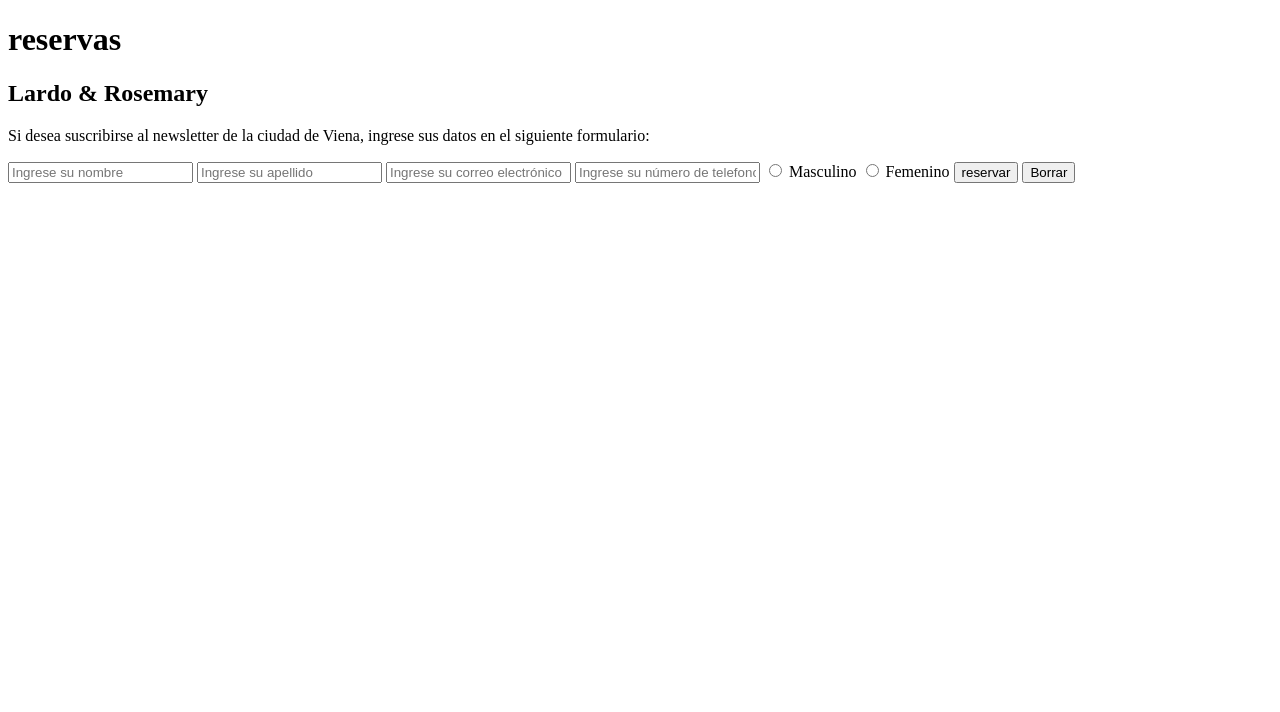
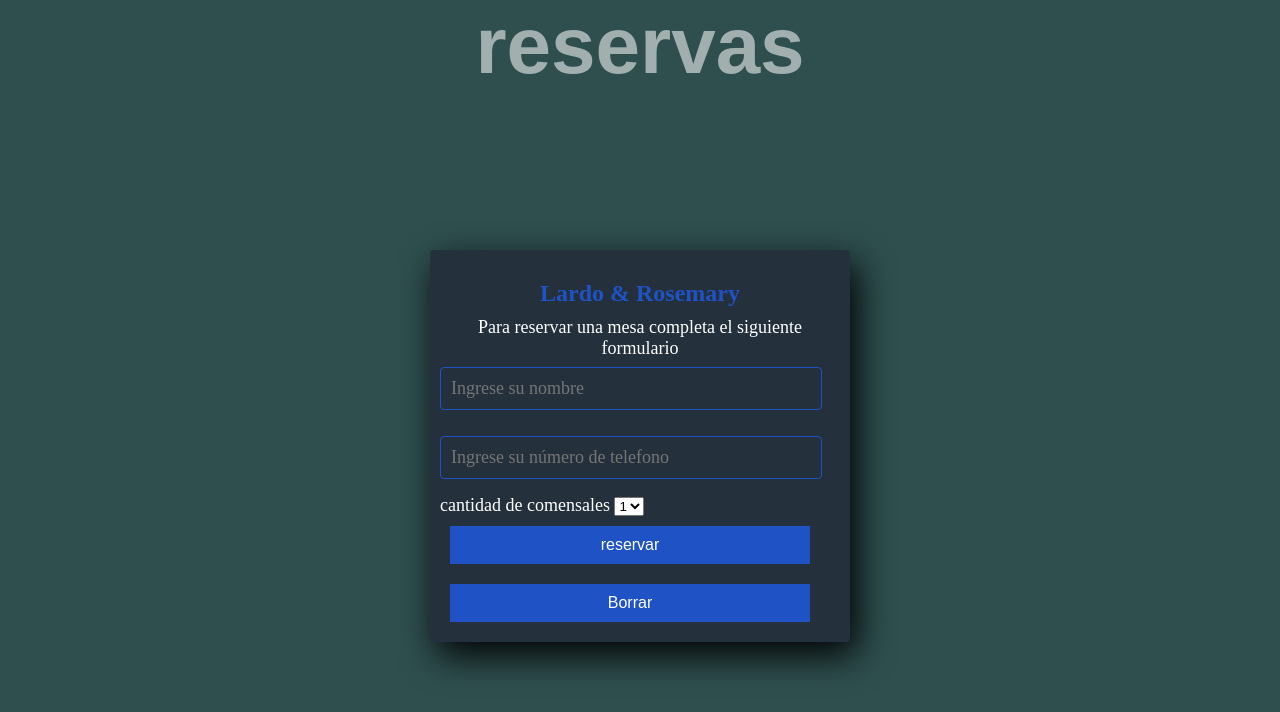
Before and after one commit to juanihagel/prueba1, a plain HTML site: page reservas.html in a window 1280 px wide. Drawn offline with Linux system fonts and the light colour scheme; a web font is replaced by a local one.

Commit message:
casi terminado

```diff
--- a/reservas.html
+++ b/reservas.html
@@ -5,32 +5,44 @@
     <meta charset="UTF-8">
     <meta http-equiv="X-UA-Compatible" content="IE=edge">
     <meta name="viewport" content="width=device-width, initial-scale=1.0">
+    <link rel="stylesheet" href="style.css">
+    <link rel="preconnect" href="https://fonts.googleapis.com">
+    <link rel="preconnect" href="https://fonts.gstatic.com" crossorigin>
+    <link href="https://fonts.googleapis.com/css2?family=IM+Fell+English+SC&display=swap" rel="stylesheet">
+    <link rel="preconnect" href="https://fonts.googleapis.com">
+    <link rel="preconnect" href="https://fonts.gstatic.com" crossorigin>
+    <link href="https://fonts.googleapis.com/css2?family=Roboto+Slab:wght@300&display=swap" rel="stylesheet">
     <title>reservas</title>
 </head>
 
 <body id="form">
 
     <header class="main-reserv">
-        <h1>reservas</h1>
+        <h2>reservas</h2>
     </header>
 
     <main>
         <section class="caja">
             <h2 class="lugar">Lardo & Rosemary</h2>
-            <p>Si desea suscribirse al newsletter de la ciudad de Viena, ingrese sus datos en el siguiente formulario:
+            <p> Para reservar una mesa completa el siguiente formulario
             </p>
             <input class="controls" type="text" name="nombres" id="nombres" placeholder="Ingrese su nombre" />
-            <input class="controls" type="text" name="apellidos" id="apellidos" placeholder="Ingrese su apellido" />
-            <input class="controls" type="text" name="correo" id="correo" placeholder="Ingrese su correo electrónico"
-                required />
+
             <input class="controls" type="tel" name="numerocontactado" placeholder="Ingrese su número de telefono" />
 
-            <input type="radio" name="sexo" id="masc" value="m" />
-            <label for="masc"> Masculino </label>
-            <label>
-                <input type="radio" name="sexo" value="f" /> Femenino
-
-            </label>
+            <form method="post" action="recibir.php" class="temporada">
+                <div class="temporada">
+                    <label> cantidad de comensales </label>
+                    <select name="comensales">
+                        <option value="1">1</option>
+                        <option value="2">2</option>
+                        <option value="3">3</option>
+                        <option value="4">4</option>
+                        <option value="5">5</option>
+                        <option value="6">6</option>
+                    </select>
+                </div>
+            </form>
 
             <input class="button" type="submit" value="reservar" />
             <input class="button" type="reset" value="Borrar" />
--- a/style.css
+++ b/style.css
@@ -167,7 +167,7 @@
     .cont-vinos{
          background-image: url(../remake/src/pexels-bruno-cantuária-774455.jpg);
 
-         height: 500px;
+         height: 200px;
          font-family: 'Fjalla One', sans-serif;
          display: flex;
          justify-content: center;
@@ -213,12 +213,17 @@
 
       background-image: url(../remake/src/pexels-bruno-cantuária-774455.jpg);
 
-      height: 500px;
+      height: 200px;
       font-family: 'Fjalla One', sans-serif;
       display: flex;
       justify-content: center;
  }
 
+   .main-reserv h2{
+
+    font-size: 80px;
+    color: rgba(255, 255, 255, 0.548);
+   }
 
     #form{
       box-sizing: border-box;
@@ -296,7 +301,18 @@
           color: white;
       }
 
-  label{
+      .comensales{
+        width: 80%;
+        background: #24303c;
+        padding: 10px;
+        margin-bottom: 16px;
+        font-family: 'Monserrat';
+        font-size: 18px;
+        color: white;
+      }
+
+
+      label{
       font-family: 'Monserrat';
       height: 40px;
       text-align: center;
```
Also changed, not shown: sucursales.html (+7 -0 lines), vinos.html (+8 -0 lines).
